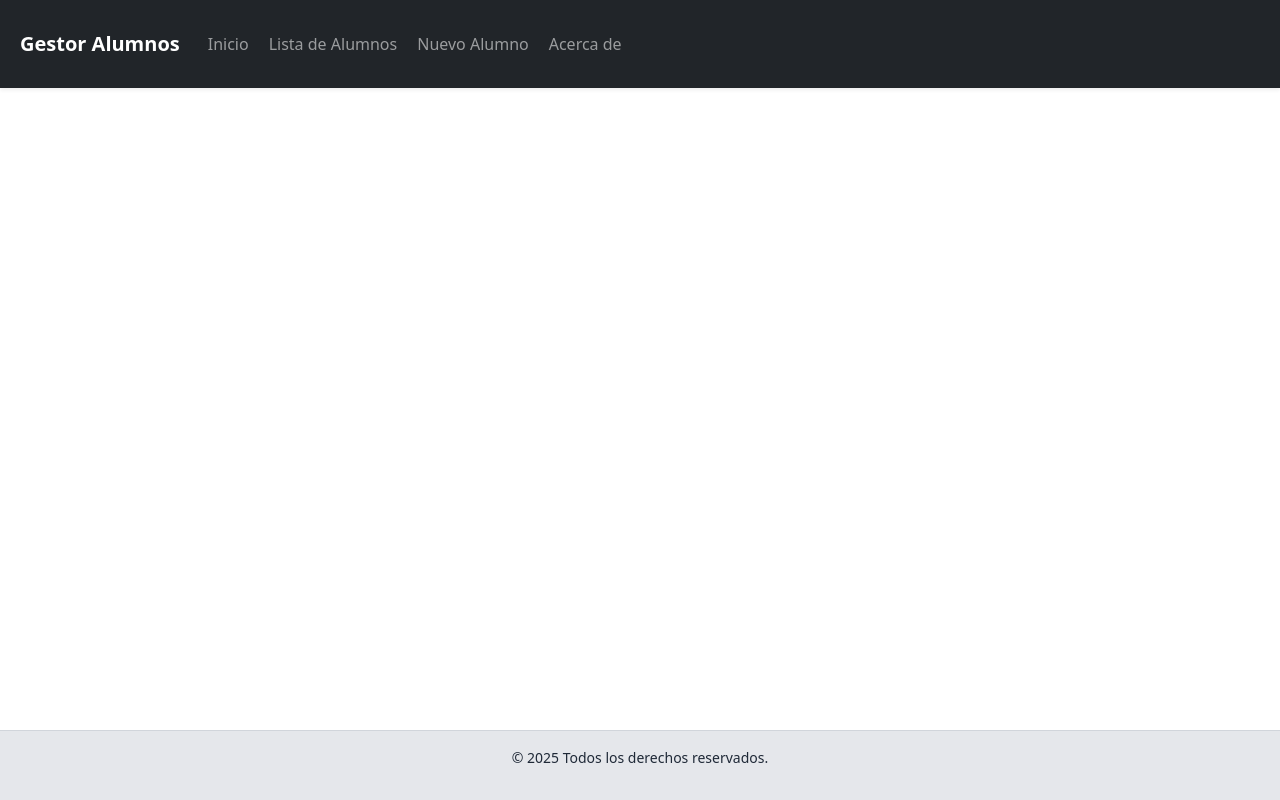
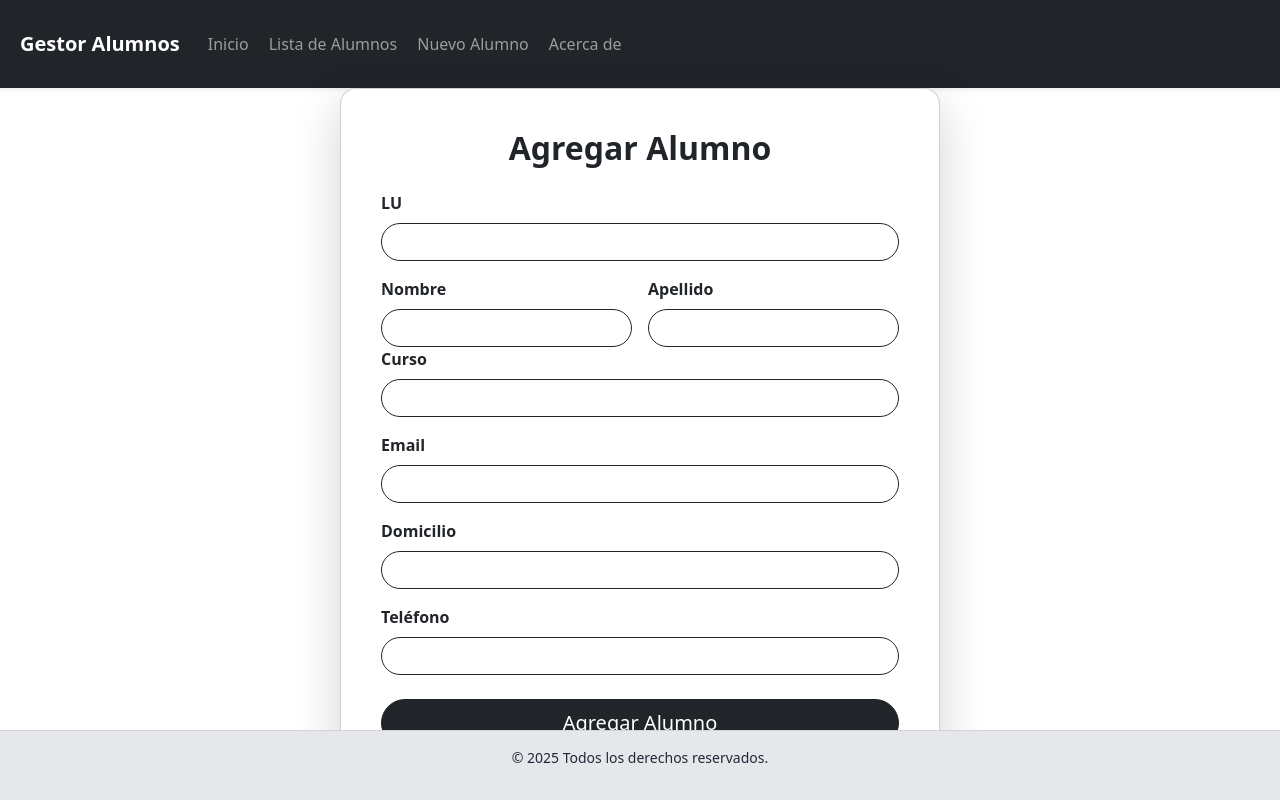
Before and after one commit to Goddzy/pv_tp5_grupo04, a React (Vite) app: page /agregarAlumno in a window 1280 px wide. Built offline with nearby package versions, Linux system fonts and the light colour scheme.

Commit message:
Orrabaliz Lucas - Agregar base, main , lista alumnos

```diff
--- a/src/App.jsx
+++ b/src/App.jsx
@@ -1,6 +1,9 @@
 import { BrowserRouter, Routes, Route } from "react-router-dom";
 import Header from './components/common/Header';
 import Footer from './components/common/Footer';
+import Inicio from './components/Inicio';
+import Agregar from "./components/Agregar";
+import ListaAlumnos from "./components/ListaAlumnos";
 
 function App() {
 
@@ -9,8 +12,9 @@ function App() {
     <BrowserRouter>
      <Header></Header>
      <Routes>
-
-
+      <Route exact path="/" element={<Inicio></Inicio>}></Route>
+      <Route exact path="/agregarAlumno" element={<Agregar></Agregar>}></Route>
+      <Route exact path="/alumnos" element={<ListaAlumnos></ListaAlumnos>}></Route>
      </Routes>
      <Footer></Footer>
     </BrowserRouter>
--- /dev/null
+++ b/src/components/Agregar.jsx
@@ -0,0 +1,85 @@
+import React from "react";
+import { Container, Form, Button, Row, Col, Card } from "react-bootstrap";
+function Agregar(){
+    return(
+        <Container
+      className="d-flex justify-content-center align-items-center"
+      style={{ minHeight: "80vh" }}
+    >
+      <Card className="shadow-lg rounded-4 p-4" style={{ maxWidth: "600px", width: "100%" }}>
+        <Card.Body>
+          <h2 className="mb-4 text-center text-dark fw-bold">Agregar Alumno</h2>
+          <Form>
+            <Form.Group className="mb-3" controlId="formLu">
+              <Form.Label className="fw-semibold text-dark">LU</Form.Label>
+              <Form.Control
+                type="text"
+                className="rounded-pill border border-dark"
+              />
+            </Form.Group>
+
+            <Row className="g-3">
+              <Col md={6}>
+                <Form.Group controlId="formNombre">
+                  <Form.Label className="fw-semibold text-dark">Nombre</Form.Label>
+                  <Form.Control
+                    type="text"
+                    className="rounded-pill border border-dark"
+                  />
+                </Form.Group>
+              </Col>
+              <Col md={6}>
+                <Form.Group controlId="formApellido">
+                  <Form.Label className="fw-semibold text-dark">Apellido</Form.Label>
+                  <Form.Control
+                    type="text"
+                    className="rounded-pill border border-dark"
+                  />
+                </Form.Group>
+              </Col>
+            </Row>
+
+            <Form.Group className="mb-3" controlId="formCurso">
+              <Form.Label className="fw-semibold text-dark">Curso</Form.Label>
+              <Form.Control
+                type="text"
+                className="rounded-pill border border-dark"
+              />
+            </Form.Group>
+
+            <Form.Group className="mb-3" controlId="formEmail">
+              <Form.Label className="fw-semibold text-dark">Email</Form.Label>
+              <Form.Control
+                type="email"
+                className="rounded-pill border border-dark"
+              />
+            </Form.Group>
+
+            <Form.Group className="mb-3" controlId="formDomicilio">
+              <Form.Label className="fw-semibold text-dark">Domicilio</Form.Label>
+              <Form.Control
+                type="text"
+                className="rounded-pill border border-dark"
+              />
+            </Form.Group>
+
+            <Form.Group className="mb-4" controlId="formTelefono">
+              <Form.Label className="fw-semibold text-dark">Teléfono</Form.Label>
+              <Form.Control
+                type="tel"
+                className="rounded-pill border border-dark"
+              />
+            </Form.Group>
+
+            <div className="d-grid">
+              <Button variant="dark" size="lg" className="rounded-pill">
+                Agregar Alumno
+              </Button>
+            </div>
+          </Form>
+        </Card.Body>
+      </Card>
+    </Container>
+    )
+}
+export default Agregar;
--- /dev/null
+++ b/src/components/CardAlumno.jsx
@@ -0,0 +1,34 @@
+import React from "react";
+import { Card, Button } from "react-bootstrap";
+
+function CardAlumno(){
+
+    return (
+         <Card className="shadow border-0 rounded-4">
+            <Card.Body className="p-4">
+              <h4 className="mb-4 border-bottom pb-2 text-center text-uppercase text-secondary">
+                Información
+              </h4>
+              <Card.Text className="text-start fs-5 lh-lg">
+                <strong>LU:</strong> lu <br />
+                <strong>Curso:</strong> alumno curso <br />
+                <strong>Email:</strong> alumno mail <br />
+                <strong>Domicilio:</strong> alumno Domicilio <br />
+                <strong>Teléfono:</strong> alumno Telefono
+              </Card.Text>
+              <div className="text-center mt-4">
+                 <Button variant="dark" className="px-3 py-2 mx-1">
+                 Ver Detalles
+                </Button>
+                 <Button variant="dark" className="px-3 py-2 mx-1">
+                 Editar
+                  </Button>
+                  <Button variant="dark" className="px-3 py-2 mx-1">
+                   Eliminar
+                </Button>
+              </div>
+            </Card.Body>
+          </Card>
+    )
+}
+export default CardAlumno;
--- /dev/null
+++ b/src/components/Inicio.jsx
@@ -0,0 +1,19 @@
+import React from "react";
+import Cardalumno from "./CardAlumno";
+import { Container } from "react-bootstrap";
+
+function Inicio() {
+  return (
+    <Container className="text-center mt-5 pb-5">
+      <h1 className="mb-3 fs-1"> Administración de Alumnos</h1>
+      <p className="fs-5 text-muted">
+        Bienvenido al sistema de gestión de alumnos. Organiza, edita y accedé fácilmente a toda la información.
+      </p>
+      <hr />
+        <h2 className="mt-5 mb-3">Lista de alumnos</h2>
+
+    </Container>
+  );
+}
+
+export default Inicio;
--- /dev/null
+++ b/src/components/ListaAlumnos.jsx
@@ -0,0 +1,15 @@
+import CardAlumno from "./CardAlumno";
+import { Row, Col, Container } from "react-bootstrap";
+function ListaAlumnos(){
+
+return(
+    <Container className="my-5">
+    <Row className="justify-content-center">
+        <Col md={6} lg={4} className="my-3">
+         <CardAlumno></CardAlumno>
+        </Col>
+      </Row>
+    </Container>
+)
+}
+export default ListaAlumnos;
--- a/src/components/common/Header.jsx
+++ b/src/components/common/Header.jsx
@@ -26,7 +26,7 @@ const Header = () => {
               </Link>
             </li>
             <li className="nav-item">
-              <Link className="nav-link" to="/nuevo">
+              <Link className="nav-link" to="/agregarAlumno">
                 <i className="bi bi-person-plus-fill me-1"></i>Nuevo Alumno
               </Link>
             </li>
```
Also changed, not shown: 1 other file (tests, documents, lock files or other folders).
